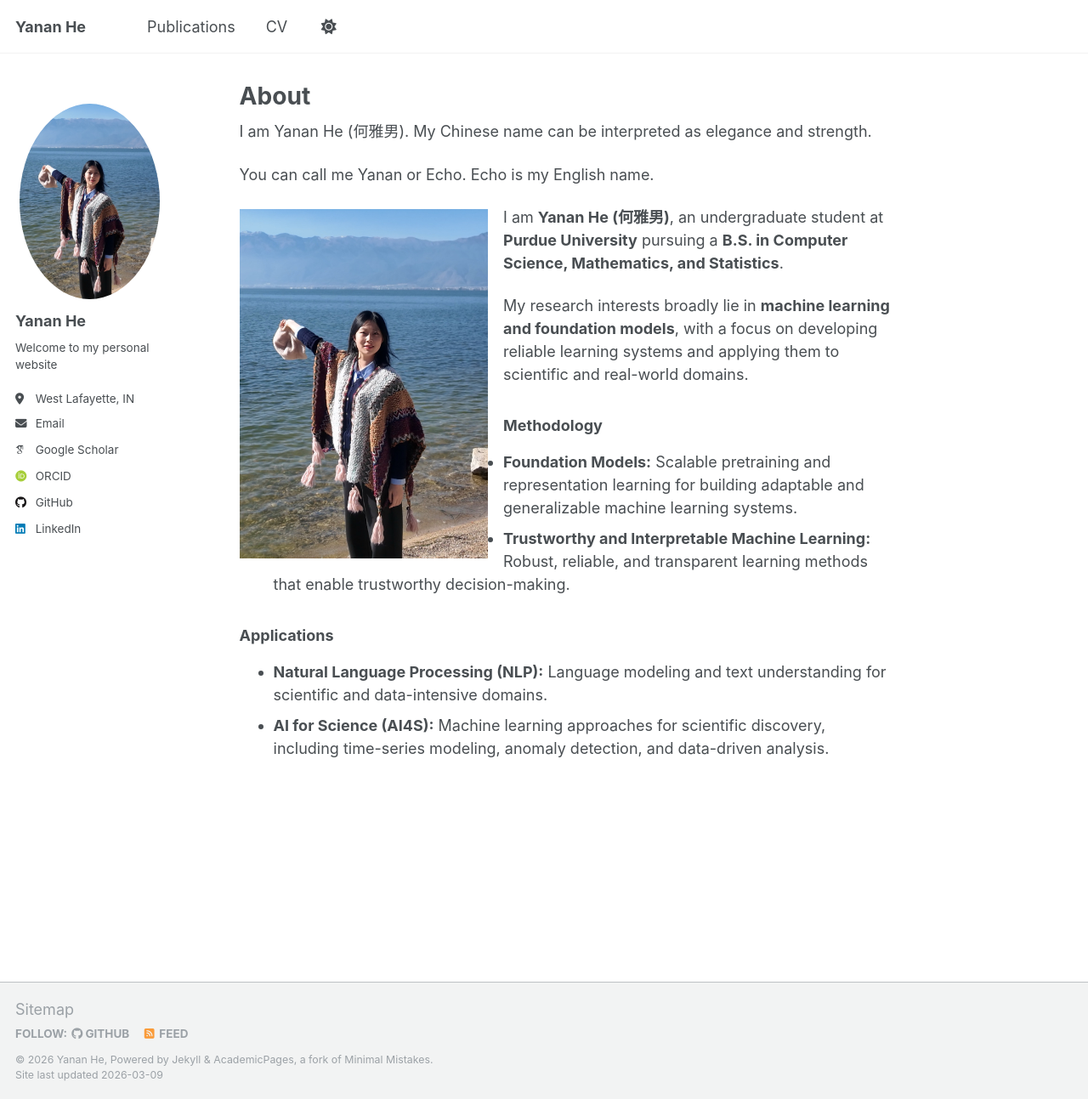
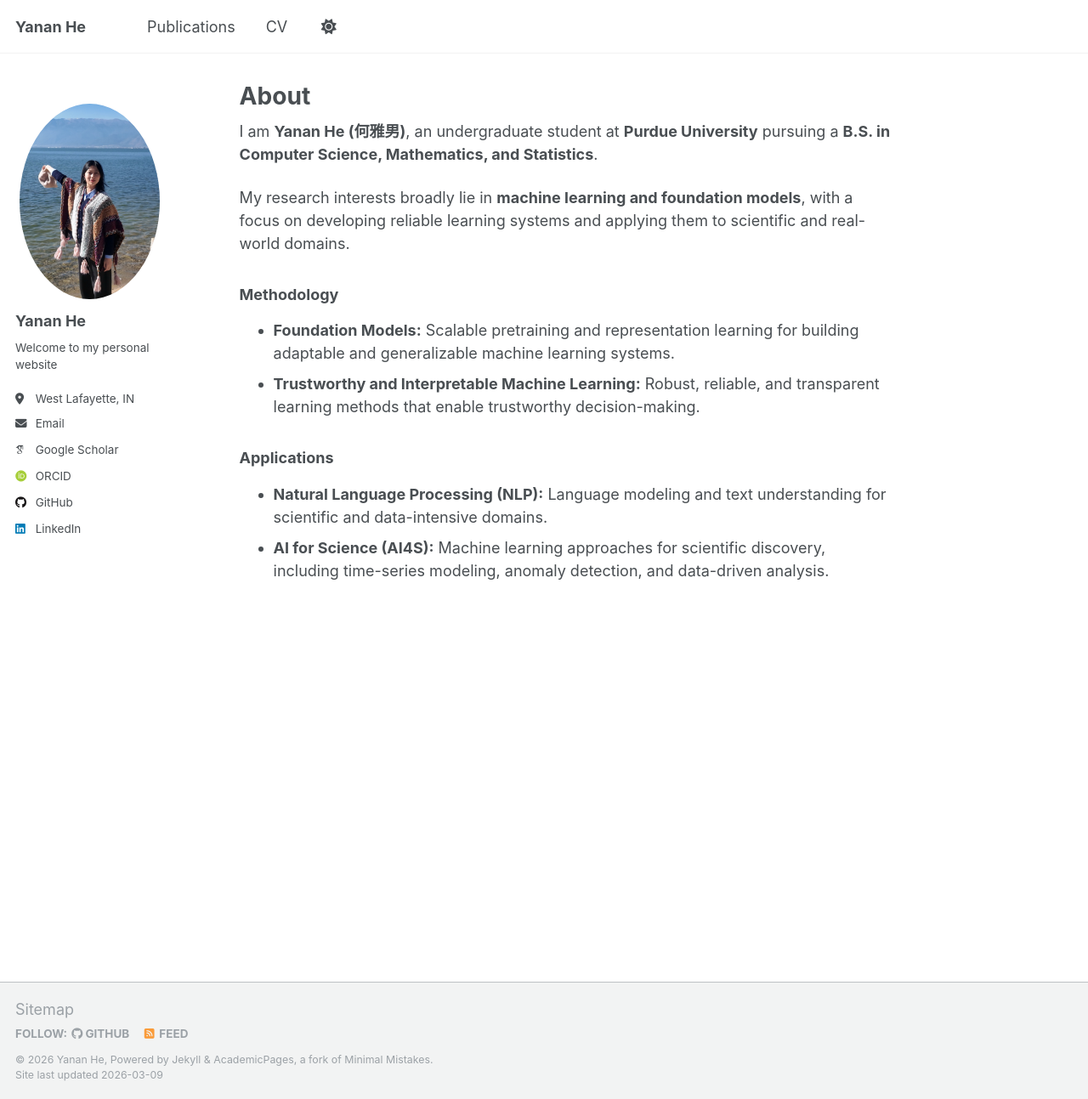
Before and after one commit to Echoo113/Echoo113.github.io, a Jekyll site: the page built from _pages/about.md, in a window 1280 px wide and 1293 px high. Shown: the whole window at 85% size. Built offline with Jekyll 4.4.1, drawn with Linux system fonts in a browser that asks for light colours; some web fonts are replaced.

Commit message:
Remove duplicate intro and inline photo from About

```diff
--- a/_pages/about.md
+++ b/_pages/about.md
@@ -6,12 +6,6 @@ redirect_from:
   - /
   - /about.html
 ---
-
-I am Yanan He (何雅男). My Chinese name can be interpreted as elegance and strength.
-
-You can call me Yanan or Echo. Echo is my English name.
-
-<img src="/images/website_photo.JPG" alt="Yanan He" style="width: 38%; max-width: 340px; height: auto; float: left; margin: 0.25rem 1rem 0.75rem 0;" />
 
 I am **Yanan He (何雅男)**, an undergraduate student at **Purdue University** pursuing a **B.S. in Computer Science, Mathematics, and Statistics**.
 
```
